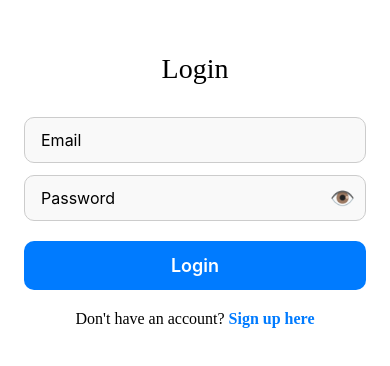
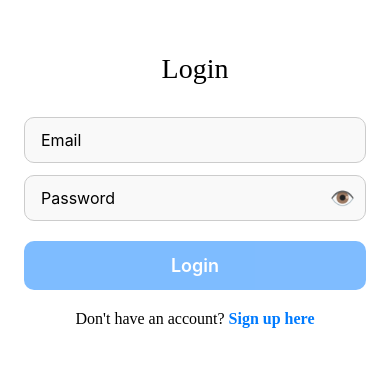
Before and after one commit to j0eey/SimpleStore, a React Native app: screen /Login in a window 390 px wide. Shown: the part 232-598 px from the top of the page. Built offline with nearby package versions, Linux system fonts and the light colour scheme.

Commit message:
modified:   src/screens/CartScreen.tsx 	modified:   src/screens/HomeScreen.tsx 	modified:   src/screens/LoginScreen.tsx

```diff
--- a/src/screens/CartScreen.tsx
+++ b/src/screens/CartScreen.tsx
@@ -5,28 +5,28 @@ import { useTheme } from '../contexts/ThemeContext';
 import Ionicons from 'react-native-vector-icons/Ionicons';
 
 const CartScreen = () => {
-  const { theme } = useTheme();
+  const { theme } = useTheme(); // Access current theme (light/dark)
 
   return (
     <View style={[
       styles.container,
-      { backgroundColor: theme === 'dark' ? colors.darkHeader : colors.background }
+      { backgroundColor: theme === 'dark' ? colors.darkHeader : colors.background } // Dynamic background based on theme
     ]}>
       <View style={styles.emptyCartContainer}>
         <Ionicons
           name="cart-outline"
           size={80}
-          color={theme === 'dark' ? colors.darkSearch : colors.lightSearch}
+          color={theme === 'dark' ? colors.darkSearch : colors.lightSearch} // Dynamic icon color based on theme
         />
         <Text style={[
           styles.emptyCartText,
-          { color: theme === 'dark' ? colors.lightHeader : colors.darkHeader }
+          { color: theme === 'dark' ? colors.lightHeader : colors.darkHeader } // Dynamic text color
         ]}>
           Empty Cart
         </Text>
         <Text style={[
           styles.emptyCartSubtext,
-          { color: theme === 'dark' ? colors.darkSearch : colors.lightSearch }
+          { color: theme === 'dark' ? colors.darkSearch : colors.lightSearch } // Dynamic subtext color
         ]}>
           Your cart is currently empty
         </Text>
--- a/src/screens/HomeScreen.tsx
+++ b/src/screens/HomeScreen.tsx
@@ -11,16 +11,21 @@ import MaterialCommunityIcons from 'react-native-vector-icons/MaterialCommunityI
 import { useTheme } from '../contexts/ThemeContext';
 import { RootStackParamList } from '../navigation/types';
 
+// Type for navigation prop
 type HomeScreenNavigationProp = StackNavigationProp<RootStackParamList, 'Home'>;
 
 const { width } = Dimensions.get('window');
+
+// Helper function to scale font sizes based on device settings
 const scaleFont = (size: number) => size * PixelRatio.getFontScale();
 
+// Layout constants
 const HORIZONTAL_PADDING = 20;
 const CARD_GAP = 16;
 const CARD_WIDTH = (width - HORIZONTAL_PADDING * 2 - CARD_GAP) / 2;
 
 const HomeScreen = () => {
+  // State management
   const [allProducts, setAllProducts] = useState<Product[]>([]);
   const [displayedProducts, setDisplayedProducts] = useState<Product[]>([]);
   const [featuredProducts, setFeaturedProducts] = useState<Product[]>([]);
@@ -32,16 +37,19 @@ const HomeScreen = () => {
   const navigation = useNavigation<HomeScreenNavigationProp>();
   const { theme } = useTheme();
 
+  // Fetch products on initial render
   useEffect(() => {
     fetchProducts();
   }, []);
 
+  // Update displayed products when showAllProducts or allProducts change
   useEffect(() => {
     if (allProducts.length > 0) {
       setDisplayedProducts(showAllProducts ? allProducts : allProducts.slice(0, 4));
     }
   }, [showAllProducts, allProducts]);
 
+  // Fetch products from API
   const fetchProducts = async () => {
     try {
       const data = await fetchProductsApi();
@@ -55,6 +63,7 @@ const HomeScreen = () => {
     }
   };
 
+  // Handle errors during fetching
   const handleError = (error: unknown) => {
     if (error instanceof Error) {
       setErrorMessage(error.message);
@@ -63,18 +72,20 @@ const HomeScreen = () => {
     }
   };
 
+  // Toggle between showing all products and a few
   const toggleShowAllProducts = () => {
     if (!showAllProducts) {
       setLatestLoading(true);
       setTimeout(() => {
         setShowAllProducts(true);
         setLatestLoading(false);
-      }, 1000);
+      }, 1000); // Simulated loading for UX
     } else {
       setShowAllProducts(false);
     }
   };
 
+  // Render a single product card
   const renderItem = ({ item }: { item: Product }) => (
     <TouchableOpacity
       style={[styles.card, {
@@ -124,6 +135,7 @@ const HomeScreen = () => {
     </TouchableOpacity>
   );
 
+  // Render header: featured products, categories, and latest section
   const renderListHeader = () => {
     const renderFeaturedItem = ({ item }: { item: Product }) => (
       <TouchableOpacity
@@ -158,7 +170,7 @@ const HomeScreen = () => {
 
     return (
       <>
-        {/* Featured Products */}
+        {/* Featured Products List */}
         {featuredProducts.length > 0 && (
           <>
             <Text style={[styles.sectionTitle, { color: theme === 'dark' ? colors.nameCardDark : colors.darkHeader }]}>
@@ -175,7 +187,7 @@ const HomeScreen = () => {
           </>
         )}
 
-        {/* Categories */}
+        {/* Static Categories */}
         <Text style={[styles.sectionTitle, { color: theme === 'dark' ? colors.nameCardDark : colors.darkHeader }]}>
           Categories
         </Text>
@@ -195,7 +207,7 @@ const HomeScreen = () => {
           ))}
         </View>
 
-        {/* Latest Products */}
+        {/* Latest Products Section */}
         <View style={styles.sectionHeader}>
           <Text style={[styles.sectionTitle, { color: theme === 'dark' ? colors.nameCardDark : colors.darkHeader }]}>
             Latest Products
@@ -210,6 +222,7 @@ const HomeScreen = () => {
     );
   };
 
+  // Show loader while fetching data
   if (loading) {
     return (
       <View style={[styles.loader, { backgroundColor: theme === 'dark' ? colors.darkHeader : colors.background }]}>
@@ -218,8 +231,10 @@ const HomeScreen = () => {
     );
   }
 
+  // Main screen content
   return (
     <View style={[styles.container, { backgroundColor: theme === 'dark' ? colors.darkHeader : colors.background }]}>
+      {/* Header greeting and profile button */}
       <View style={styles.header}>
         <View style={styles.headerContent}>
           <View style={styles.greetingContainer}>
@@ -245,6 +260,7 @@ const HomeScreen = () => {
         </View>
       </View>
 
+      {/* Error message or products list */}
       {errorMessage ? (
         <View style={styles.emptyContainer}>
           <MaterialCommunityIcons
@@ -269,12 +285,14 @@ const HomeScreen = () => {
         />
       )}
 
+      {/* Small loader when switching product lists */}
       {latestLoading && (
         <ActivityIndicator size="small" color={theme === 'dark' ? colors.lightHeader : colors.primary} style={{ marginVertical: 10 }} />
       )}
     </View>
   );
 };
+
 
 const styles = StyleSheet.create({
   container: {
--- a/src/screens/LoginScreen.tsx
+++ b/src/screens/LoginScreen.tsx
@@ -21,9 +21,11 @@ type LoginScreenProps = {
 
 const LoginScreen: React.FC<LoginScreenProps> = ({ navigation }) => {
   const { login } = useAuth();
-  const { control, handleSubmit, formState: { errors } } = useForm<LoginFormData>({
+  const { control, handleSubmit, formState: { errors, isValid } } = useForm<LoginFormData>({
     resolver: zodResolver(loginSchema),
+    mode: 'onChange', // important to track validity live
   });
+
 
   const [loading, setLoading] = useState(false);
   const [errorMessage, setErrorMessage] = useState('');
@@ -105,9 +107,9 @@ const LoginScreen: React.FC<LoginScreenProps> = ({ navigation }) => {
       {errors.password && <Text style={styles.error}>{errors.password.message}</Text>}
 
       <TouchableOpacity
-        style={styles.loginButton}
+        style={[styles.loginButton, (!isValid || loading) && { opacity: 0.5 }]}
         onPress={handleSubmit(onSubmit)}
-        disabled={loading}
+        disabled={!isValid || loading}
       >
         {loading ? (
           <ActivityIndicator color= {colors.lightHeader} />
@@ -126,18 +128,14 @@ const LoginScreen: React.FC<LoginScreenProps> = ({ navigation }) => {
       <CustomModal
         isVisible={modalVisible}
         title="Login Failed"
-        message="Invalid credentials. Please try again."
+        message={errorMessage || "An error occurred. Please try again."}
         buttons={[
-          { label: 'Dismiss', onPress: () => setModalVisible(false), type: 'primary' },
+          { label: 'Dismiss', onPress: closeModal, type: 'primary' },
         ]}
       />
-
-
     </View>
   );
 };
-
-
 
 const styles = StyleSheet.create({
   container: {
```
